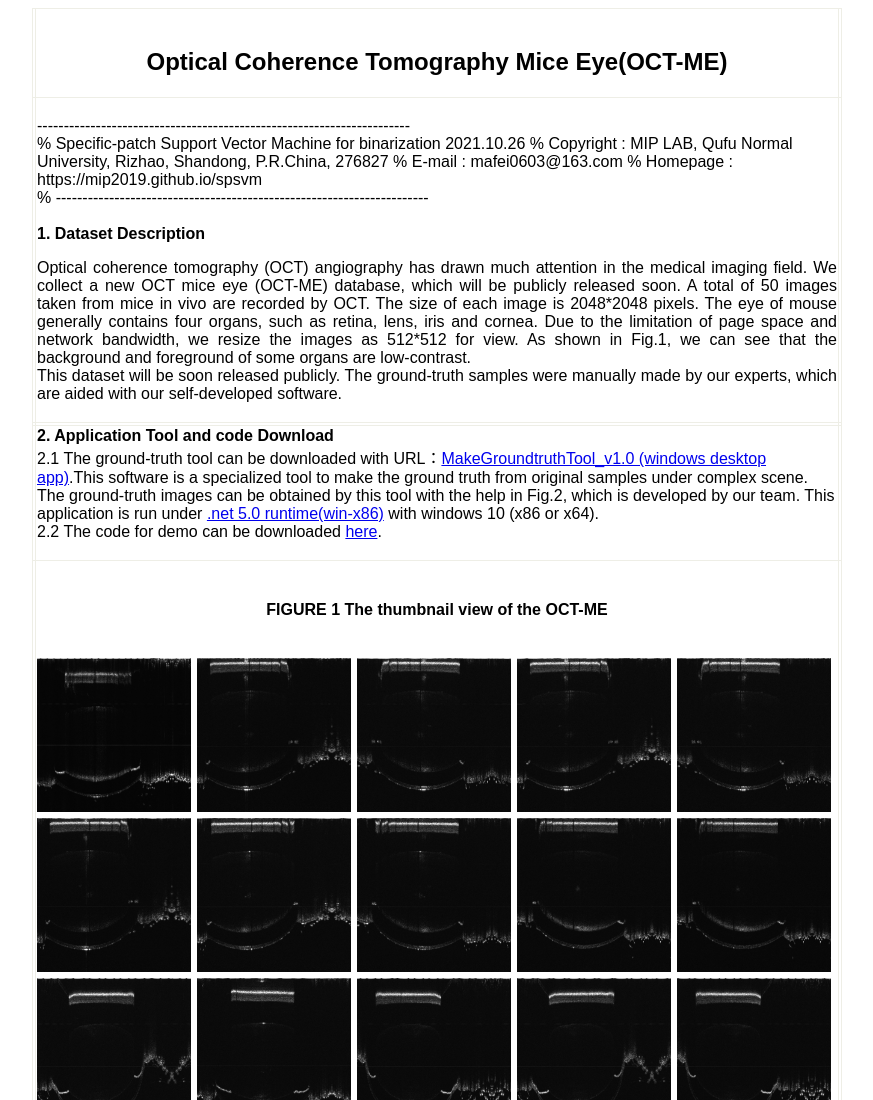
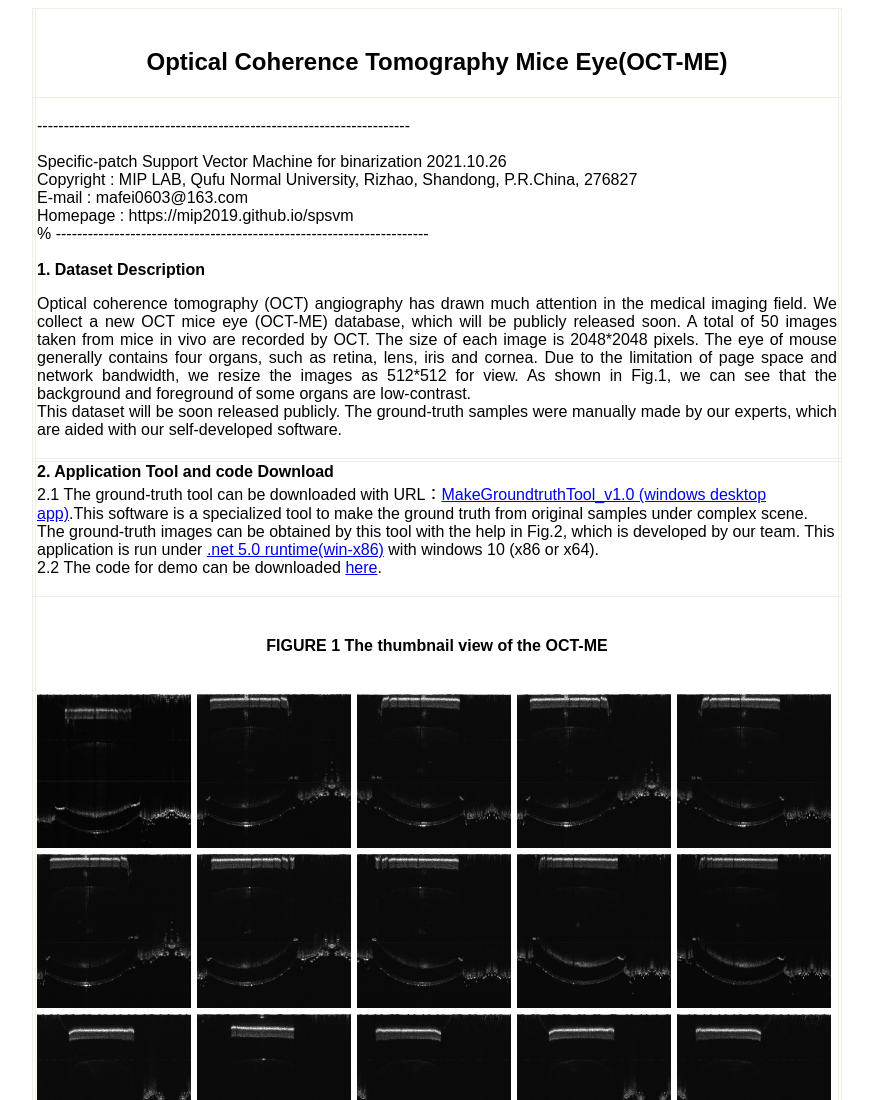
Before and after one commit to MIP2019/mip2019.github.io, a plain HTML site: page spsvm/index.html in a window 1280 px wide. Shown: the top 1100 px of the page, without its empty margins (203-1076 px from the left). Drawn offline with Linux system fonts and the light colour scheme.

Commit message:
Create index.html

```diff
--- a/spsvm/index.html
+++ b/spsvm/index.html
@@ -29,10 +29,10 @@ border-collapse: collapse;
   <tr>
     <td></td>
     <td ><br>----------------------------------------------------------------------<br>
-% Specific-patch Support Vector Machine for binarization  2021.10.26
-% Copyright : MIP LAB, Qufu Normal University, Rizhao, Shandong, P.R.China, 276827
-% E-mail : mafei0603@163.com
-% Homepage : https://mip2019.github.io/spsvm
+<br>  Specific-patch Support Vector Machine for binarization  2021.10.26
+<br>  Copyright : MIP LAB, Qufu Normal University, Rizhao, Shandong, P.R.China, 276827
+<br>  E-mail : mafei0603@163.com
+<br>  Homepage : https://mip2019.github.io/spsvm
 <br>% ----------------------------------------------------------------------<br><br>
 <b>1. Dataset Description </b>
 <br>
```
